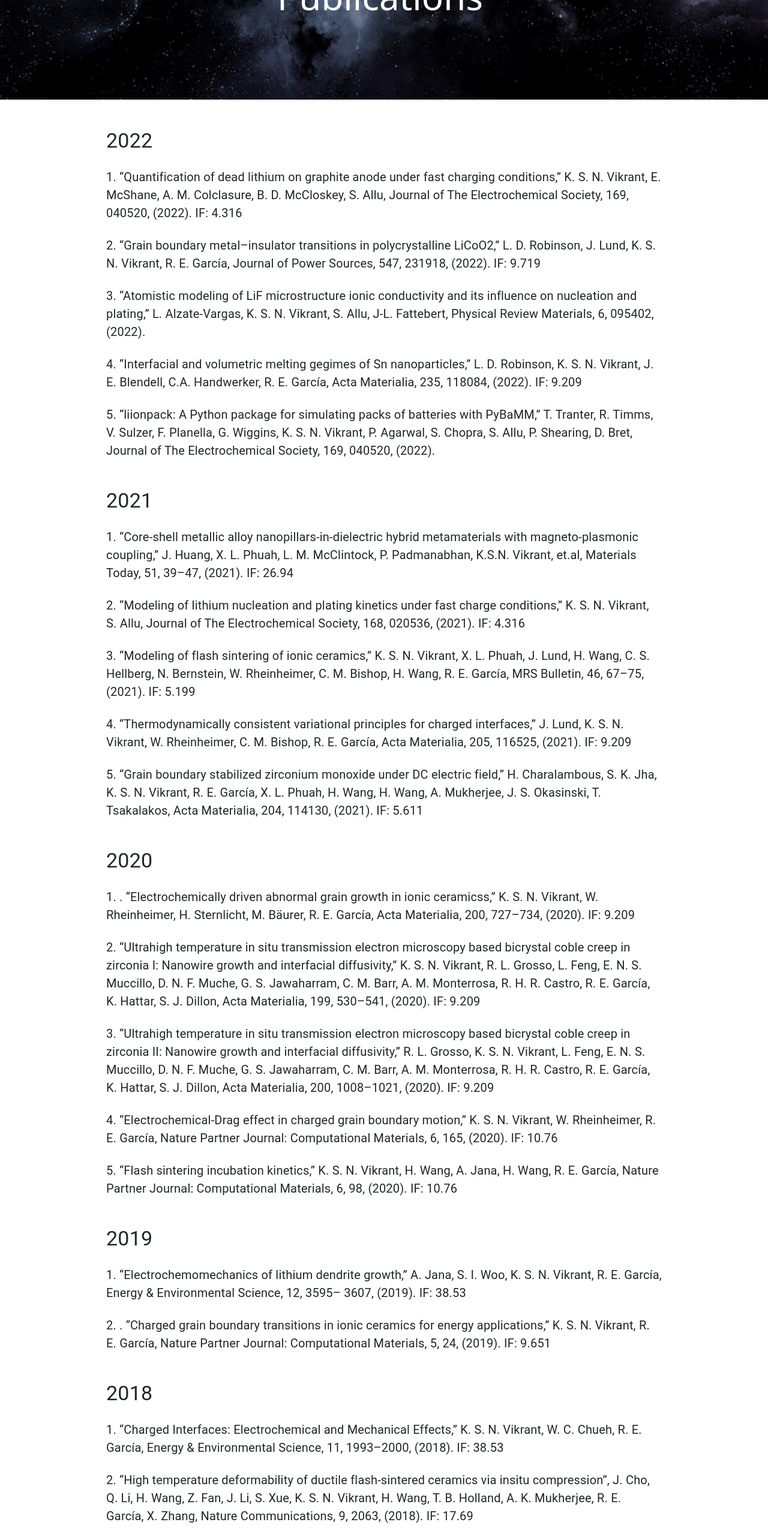
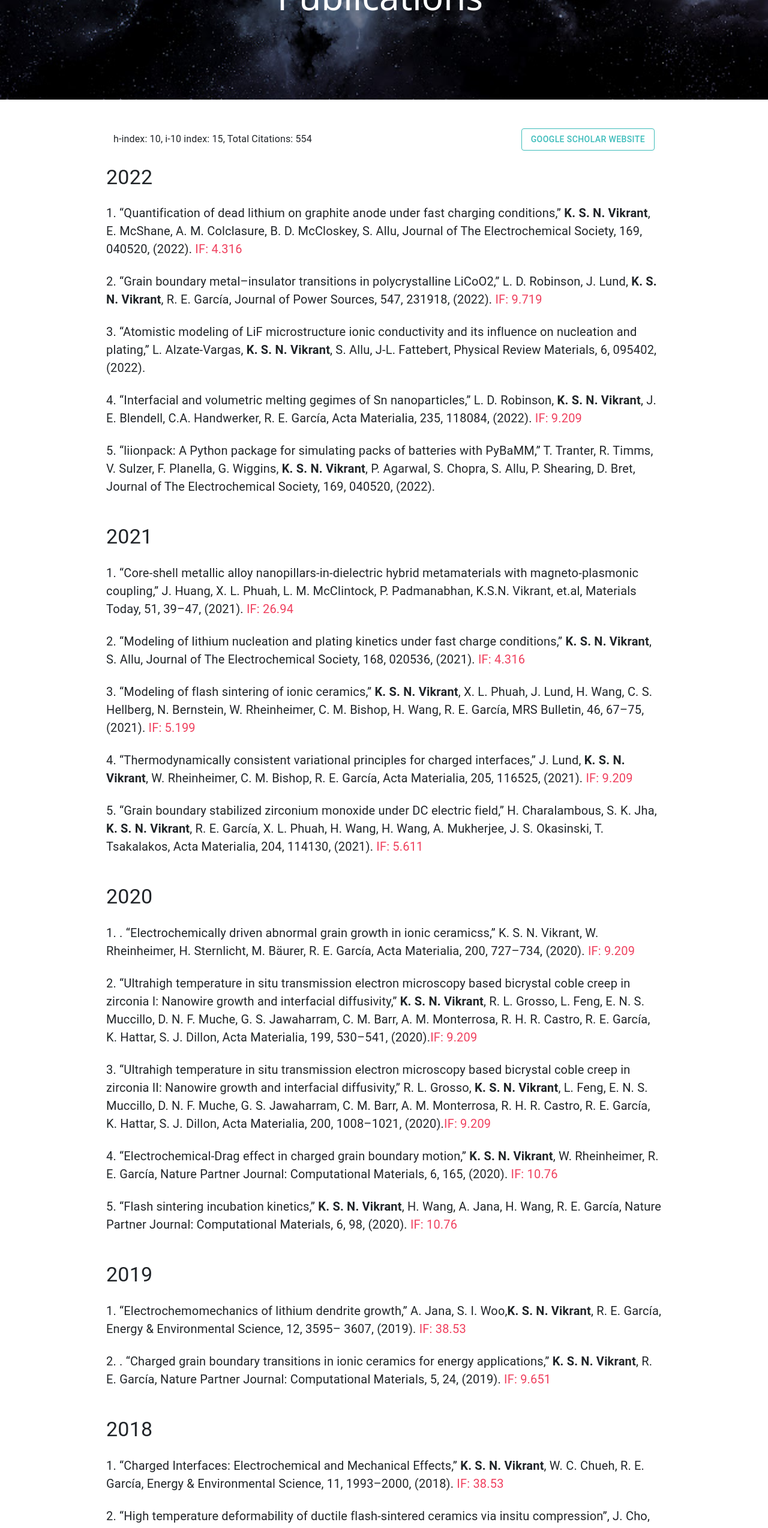
Before and after one commit to vikrant-iitd/home, a React (Create React App) app: page /publications in a window 1280 px wide. Shown: the part 234-2781 px from the top of the page at 60% size. Built offline with nearby package versions, Linux system fonts and the light colour scheme.

Commit message:
publication page done

```diff
--- a/src/components/Publications.js
+++ b/src/components/Publications.js
@@ -1,6 +1,8 @@
 import React from 'react'
 import './index.css';
-import { Typography } from '@mui/material';
+import { Button, Typography } from '@mui/material';
+import { Link } from 'react-router-dom';
+import { BsArrowRight } from 'react-icons/bs';
 function Publications() {
   return (
     <>
@@ -21,38 +23,49 @@ function Publications() {
 
             </div>
             <div className='col-md-10 '>
+                <div className='container mainPubHeading'>
+                <Typography>
+                h-index: 10, i-10 index: 15, Total Citations: 554
+
+                </Typography>
+                <Button style={{background:'white',borderColor:'#3cbcba',color:'#3cbcba'}} variant='outlined' href="https://scholar.google.com/citations?user=R2-cQjAAAAAJ&hl=en" target='blank'>
+                       Google Scholar Website
+                </Button>
+
+                </div>
+                <br></br>
                 <Typography variant='h4'>
                 2022
                 </Typography>
                 <br></br>
                 <Typography className='publicationName' >
-                    1.  “Quantification of dead lithium on graphite anode under fast charging conditions,” K. S. N. Vikrant, E. McShane, A. M. Colclasure, B. D. McCloskey,
-S. Allu, Journal of The Electrochemical Society, 169, 040520, (2022). IF:
-4.316
+                    1.  “Quantification of dead lithium on graphite anode under fast charging conditions,” <span style={{fontWeight:'700'}}>K. S. N. Vikrant</span>, E. McShane, A. M. Colclasure, B. D. McCloskey,
+S. Allu, Journal of The Electrochemical Society, 169, 040520, (2022). <span style={{color:'#ef405e'}}>IF:
+4.316</span>
                 </Typography><br></br>
                 <Typography className='publicationName'>
                     2. “Grain boundary metal–insulator transitions in polycrystalline LiCoO2,” L.
-D. Robinson, J. Lund, K. S. N. Vikrant, R. E. García, Journal of Power Sources,
-547, 231918, (2022). IF: 9.719
+D. Robinson, J. Lund, <span style={{fontWeight:'700'}}>K. S. N. Vikrant</span>, R. E. García, Journal of Power Sources,
+547, 231918, (2022). <span style={{color:'#ef405e'}}>IF: 9.719</span>
 
                 </Typography>
                 <br></br>
                 <Typography className='publicationName'>
-                  3. “Atomistic modeling of LiF microstructure ionic conductivity and its influence on nucleation and plating,” L. Alzate-Vargas, K. S. N. Vikrant, S. Allu,
+                  3. “Atomistic modeling of LiF microstructure ionic conductivity and its influence on nucleation and plating,” L. Alzate-Vargas, <span style={{fontWeight:'700'}}>K. S. N. Vikrant</span>, S. Allu,
 J-L. Fattebert, Physical Review Materials, 6, 095402, (2022).
 
                 </Typography>
                 <br></br>
                 <Typography className='publicationName'>
                   4. “Interfacial and volumetric melting gegimes of Sn nanoparticles,” L. D.
-Robinson, K. S. N. Vikrant, J. E. Blendell, C.A. Handwerker, R. E. García,
-Acta Materialia, 235, 118084, (2022). IF: 9.209
+Robinson, <span style={{fontWeight:'700'}}>K. S. N. Vikrant</span>, J. E. Blendell, C.A. Handwerker, R. E. García,
+Acta Materialia, 235, 118084, (2022). <span style={{color:'#ef405e'}}>IF: 9.209</span>
 
                 </Typography>
                 <br></br>
                 <Typography className='publicationName'>
-               5. “liionpack: A Python package for simulating packs of batteries with PyBaMM,” T. Tranter, R. Timms, V. Sulzer, F. Planella, G. Wiggins, K. S. N.
-Vikrant, P. Agarwal, S. Chopra, S. Allu, P. Shearing, D. Bret, Journal of The
+               5. “liionpack: A Python package for simulating packs of batteries with PyBaMM,” T. Tranter, R. Timms, V. Sulzer, F. Planella, G. Wiggins,<b> K. S. N.
+Vikrant</b>, P. Agarwal, S. Chopra, S. Allu, P. Shearing, D. Bret, Journal of The
 Electrochemical Society, 169, 040520, (2022).
                 </Typography>
                 <br></br><br></br>
@@ -62,27 +75,27 @@ Electrochemical Society, 169, 040520, (2022).
                 <Typography className='publicationName'>
               1.  “Core-shell metallic alloy nanopillars-in-dielectric hybrid metamaterials
 with magneto-plasmonic coupling,” J. Huang, X. L. Phuah, L. M. McClintock, P. Padmanabhan, K.S.N. Vikrant, et.al, Materials Today, 51, 39–47,
-(2021). IF: 26.94
+(2021). <span style={{color:'#ef405e'}}>IF: 26.94</span>
 
                 </Typography><br></br>
                 <Typography className='publicationName'>
-             2. “Modeling of lithium nucleation and plating kinetics under fast charge conditions,” K. S. N. Vikrant, S. Allu, Journal of The Electrochemical Society,
-168, 020536, (2021). IF: 4.316
+             2. “Modeling of lithium nucleation and plating kinetics under fast charge conditions,” <span style={{fontWeight:'700'}}>K. S. N. Vikrant</span>, S. Allu, Journal of The Electrochemical Society,
+168, 020536, (2021). <span style={{color:'#ef405e'}}>IF: 4.316</span>
                 </Typography><br></br>
                 <Typography className='publicationName'>
-             3. “Modeling of flash sintering of ionic ceramics,” K. S. N. Vikrant, X. L. Phuah,
+             3. “Modeling of flash sintering of ionic ceramics,” <span style={{fontWeight:'700'}}>K. S. N. Vikrant</span>, X. L. Phuah,
 J. Lund, H. Wang, C. S. Hellberg, N. Bernstein, W. Rheinheimer, C. M. Bishop,
-H. Wang, R. E. García, MRS Bulletin, 46, 67–75, (2021). IF: 5.199
+H. Wang, R. E. García, MRS Bulletin, 46, 67–75, (2021). <span style={{color:'#ef405e'}}>IF: 5.199</span>
                 </Typography><br></br>
                 <Typography className='publicationName'>
-             4.  “Thermodynamically consistent variational principles for charged interfaces,” J. Lund, K. S. N. Vikrant, W. Rheinheimer, C. M. Bishop, R. E. García,
-Acta Materialia, 205, 116525, (2021). IF: 9.209
+             4.  “Thermodynamically consistent variational principles for charged interfaces,” J. Lund, <span style={{fontWeight:'700'}}>K. S. N. Vikrant</span>, W. Rheinheimer, C. M. Bishop, R. E. García,
+Acta Materialia, 205, 116525, (2021). <span style={{color:'#ef405e'}}>IF: 9.209</span>
                 </Typography><br></br>
                 <Typography className='publicationName'>
            5. “Grain boundary stabilized zirconium monoxide under DC electric field,” H.
-Charalambous, S. K. Jha, K. S. N. Vikrant, R. E. García, X. L. Phuah, H. Wang,
+Charalambous, S. K. Jha, <span style={{fontWeight:'700'}}>K. S. N. Vikrant</span>, R. E. García, X. L. Phuah, H. Wang,
 H. Wang, A. Mukherjee, J. S. Okasinski, T. Tsakalakos, Acta Materialia, 204,
-114130, (2021). IF: 5.611
+114130, (2021). <span style={{color:'#ef405e'}}>IF: 5.611</span>
 
                 </Typography><br></br>
                 <br></br>
@@ -92,31 +105,31 @@ H. Wang, A. Mukherjee, J. S. Okasinski, T. Tsakalakos, Acta Materialia, 204,
                 <Typography className='publicationName'>
           1. . “Electrochemically driven abnormal grain growth in ionic ceramicss,” K.
 S. N. Vikrant, W. Rheinheimer, H. Sternlicht, M. Bäurer, R. E. García, Acta
-Materialia, 200, 727–734, (2020). IF: 9.209
+Materialia, 200, 727–734, (2020). <span style={{color:'#ef405e'}}>IF: 9.209</span>
 
                 </Typography><br></br>
                 <Typography className='publicationName'>
           2. “Ultrahigh temperature in situ transmission electron microscopy based
-bicrystal coble creep in zirconia I: Nanowire growth and interfacial diffusivity,” K. S. N. Vikrant, R. L. Grosso, L. Feng, E. N. S. Muccillo, D. N. F.
+bicrystal coble creep in zirconia I: Nanowire growth and interfacial diffusivity,” <span style={{fontWeight:'700'}}>K. S. N. Vikrant</span>, R. L. Grosso, L. Feng, E. N. S. Muccillo, D. N. F.
 Muche, G. S. Jawaharram, C. M. Barr, A. M. Monterrosa, R. H. R. Castro, R.
 E. García, K. Hattar, S. J. Dillon, Acta Materialia, 199, 530–541, (2020).
-IF: 9.209
+<span style={{color:'#ef405e'}}>IF: 9.209</span>
                 </Typography><br></br>
                 <Typography className='publicationName'>
         3.  “Ultrahigh temperature in situ transmission electron microscopy based
-bicrystal coble creep in zirconia II: Nanowire growth and interfacial diffusivity,” R. L. Grosso, K. S. N. Vikrant, L. Feng, E. N. S. Muccillo, D. N. F.
+bicrystal coble creep in zirconia II: Nanowire growth and interfacial diffusivity,” R. L. Grosso, <span style={{fontWeight:'700'}}>K. S. N. Vikrant</span>, L. Feng, E. N. S. Muccillo, D. N. F.
 Muche, G. S. Jawaharram, C. M. Barr, A. M. Monterrosa, R. H. R. Castro, R.
 E. García, K. Hattar, S. J. Dillon, Acta Materialia, 200, 1008–1021, (2020).
-IF: 9.209
+<span style={{color:'#ef405e'}}>IF: 9.209</span>
                 </Typography><br></br>
                 <Typography className='publicationName'>
-       4. “Electrochemical-Drag effect in charged grain boundary motion,” K. S. N.
-Vikrant, W. Rheinheimer, R. E. García, Nature Partner Journal: Computational Materials, 6, 165, (2020). IF: 10.76
+       4. “Electrochemical-Drag effect in charged grain boundary motion,”<b> K. S. N.
+Vikrant</b>, W. Rheinheimer, R. E. García, Nature Partner Journal: Computational Materials, 6, 165, (2020). <span style={{color:'#ef405e'}}>IF: 10.76</span>
                 </Typography><br></br>
                 <Typography className='publicationName'>
-     5. “Flash sintering incubation kinetics,” K. S. N. Vikrant, H. Wang, A. Jana,
+     5. “Flash sintering incubation kinetics,” <span style={{fontWeight:'700'}}>K. S. N. Vikrant</span>, H. Wang, A. Jana,
 H. Wang, R. E. García, Nature Partner Journal: Computational Materials, 6,
-98, (2020). IF: 10.76
+98, (2020). <span style={{color:'#ef405e'}}>IF: 10.76</span>
 
                 </Typography><br></br>
 
@@ -126,28 +139,28 @@ H. Wang, R. E. García, Nature Partner Journal: Computational Materials, 6,
                 </Typography><br></br>
                 <Typography className='publicationName'>
     1. “Electrochemomechanics of lithium dendrite growth,” A. Jana, S. I. Woo,
-K. S. N. Vikrant, R. E. García, Energy & Environmental Science, 12, 3595–
-3607, (2019). IF: 38.53
+<span style={{fontWeight:'700'}}>K. S. N. Vikrant</span>, R. E. García, Energy & Environmental Science, 12, 3595–
+3607, (2019). <span style={{color:'#ef405e'}}>IF: 38.53</span>
 
                 </Typography><br></br>
                 <Typography className='publicationName'>
-   2. . “Charged grain boundary transitions in ionic ceramics for energy applications,” K. S. N. Vikrant, R. E. García, Nature Partner Journal: Computational
-Materials, 5, 24, (2019). IF: 9.651
+   2. . “Charged grain boundary transitions in ionic ceramics for energy applications,” <span style={{fontWeight:'700'}}>K. S. N. Vikrant</span>, R. E. García, Nature Partner Journal: Computational
+Materials, 5, 24, (2019). <span style={{color:'#ef405e'}}>IF: 9.651</span>
                 </Typography><br></br>
                 <br></br>
                 <Typography variant='h4'>
                 2018
                 </Typography><br></br>
                 <Typography className='publicationName'>
-  1.  “Charged Interfaces: Electrochemical and Mechanical Effects,” K. S. N.
-Vikrant, W. C. Chueh, R. E. García, Energy & Environmental Science, 11,
-1993–2000, (2018). IF: 38.53
+  1.  “Charged Interfaces: Electrochemical and Mechanical Effects,”<b> K. S. N.
+Vikrant</b>, W. C. Chueh, R. E. García, Energy & Environmental Science, 11,
+1993–2000, (2018). <span style={{color:'#ef405e'}}>IF: 38.53</span>
 
                 </Typography><br></br>
                 <Typography className='publicationName'>
-  2. “High temperature deformability of ductile flash-sintered ceramics via insitu compression”, J. Cho, Q. Li, H. Wang, Z. Fan, J. Li, S. Xue, K. S. N.
-Vikrant, H. Wang, T. B. Holland, A. K. Mukherjee, R. E. García, X. Zhang,
-Nature Communications, 9, 2063, (2018). IF: 17.69
+  2. “High temperature deformability of ductile flash-sintered ceramics via insitu compression”, J. Cho, Q. Li, H. Wang, Z. Fan, J. Li, S. Xue,<b> K. S. N.
+Vikrant</b>, H. Wang, T. B. Holland, A. K. Mukherjee, R. E. García, X. Zhang,
+Nature Communications, 9, 2063, (2018). <span style={{color:'#ef405e'}}>IF: 17.69</span>
 
 
                 </Typography><br></br>
@@ -157,9 +170,9 @@ Nature Communications, 9, 2063, (2018). IF: 17.69
                 </Typography><br></br>
                 <Typography className='publicationName'>
  1. “Development and evaluation of SUS 304H—IN 617 welds for advanced
-ultra supercritical boiler applications,” A. H. V. Pavan, K. S. N. Vikrant, R.
+ultra supercritical boiler applications,” A. H. V. Pavan, <span style={{fontWeight:'700'}}>K. S. N. Vikrant</span>, R.
 Ravibharath, K. Singh, Materials Science and Engineering A, 642, 32–41,
-(2015). IF: 4.081
+(2015). <span style={{color:'#ef405e'}}>IF: 4.081</span>
 
 
                 </Typography><br></br>
@@ -169,16 +182,16 @@ Ravibharath, K. Singh, Materials Science and Engineering A, 642, 32–41,
                 </Typography><br></br>
                 <Typography className='publicationName'>
  1. “Estimation of residual life of boiler tubes using steam side oxide scale
-thickness,” K. S. N. Vikrant, G. V. Ramareddy, A. H. V. Pavan, K. Singh,
+thickness,” <span style={{fontWeight:'700'}}>K. S. N. Vikrant</span>, G. V. Ramareddy, A. H. V. Pavan, K. Singh,
 International Journal of Pressure Vessels and Piping, 104, 69–75, (2013).
-IF: 2.075
+<span style={{color:'#ef405e'}}>IF: 2.075</span>
 
 
 
                 </Typography><br></br>
                 <Typography className='publicationName'>
  2. “Metallurgical analysis of SA-106Gr. B pipe failure during hot bending,”
-A. H. V.Pavan, K. S. N. Vikrant, G. Vimalan, K. Singh, Case Studies in Engineering Failure Analysis, 1, 120–130, (2013). IF: 1.891
+A. H. V.Pavan, <span style={{fontWeight:'700'}}>K. S. N. Vikrant</span>, G. Vimalan, K. Singh, Case Studies in Engineering Failure Analysis, 1, 120–130, (2013). <span style={{color:'#ef405e'}}>IF: 1.891</span>
 
 
 
@@ -186,23 +199,23 @@ A. H. V.Pavan, K. S. N. Vikrant, G. Vimalan, K. Singh, Case Studies in Engineeri
                 <Typography className='publicationName'>
  3. “Root cause analysis of bowl-mill pinion shaft failures,” A. H. V. Pavan, K.
 S. N. Vikrant, M. Swamy, G. Jayaraman, Case Studies in Engineering Failure
-Analysis, 1, 103–109, (2013). IF: 1.891
+Analysis, 1, 103–109, (2013). <span style={{color:'#ef405e'}}>IF: 1.891</span>
                 </Typography><br></br>
                 <Typography className='publicationName'>
-4. . “Creep modeling of P91 steel for high temperature power plant applications,” S. Nandi, K. S. N. Vikrant, A. H. V. Pavan, K. Singh, Procedia Engineering, 55, 751–755, (2013). IF: 1.04
-                </Typography><br></br>
+4. . “Creep modeling of P91 steel for high temperature power plant applications,” S. Nandi, <span style={{fontWeight:'700'}}>K. S. N. Vikrant</span>, A. H. V. Pavan, K. Singh, Procedia Engineering, 55, 751–755, (2013). <span style={{color:'#ef405e'}}>IF: 1.04
+</span>                </Typography><br></br>
                 <br></br>
                 <Typography variant='h4'>
                 2012
                 </Typography><br></br>
                 <Typography className='publicationName'>
 1. “Characterization of fireside corroded sections of boiler tubes,” A. H. V.
-Pavan, K. S. N. Vikrant, S. Nandi, K. Singh, Materials Science Forum, 710,
-701–706, (2012). IF: 0.35
-                </Typography><br></br>
+Pavan, <span style={{fontWeight:'700'}}>K. S. N. Vikrant</span>, S. Nandi, K. Singh, Materials Science Forum, 710,
+701–706, (2012). <span style={{color:'#ef405e'}}>IF: 0.35
+</span>                </Typography><br></br>
                 <Typography className='publicationName'>
 2. “Theoretical estimation of thickness variation in thermal barrier coatings
-by using pulse phase thermography,” M. M. Kumar, K. S. N. Vikrant, M.
+by using pulse phase thermography,” M. M. Kumar, <span style={{fontWeight:'700'}}>K. S. N. Vikrant</span>, M.
 Swamy, M. S. Rawat, R. Markandeya QIRT, (2012).
 
                 </Typography><br></br>
--- a/src/components/index.css
+++ b/src/components/index.css
@@ -14,10 +14,21 @@
 .publicationName{
     font-size: 20px !important;
 }
+.mainPubHeading{
+    display: flex;
+    align-items: center;
+    justify-content: space-between;
+    flex-direction: row;
+}
 
 @media screen and (max-width: 1023px) {
     .mainCompH1{
        font-size: 48px;
+    }
+  }
+  @media screen and (max-width: 1003px) {
+    .mainPubHeading{
+        flex-direction: column;
     }
   }
 
@@ -30,6 +41,7 @@
     .publicationName{
         font-size: 18px !important;
     }
+
   }
 
 @media screen and (max-width: 477px) {
```
